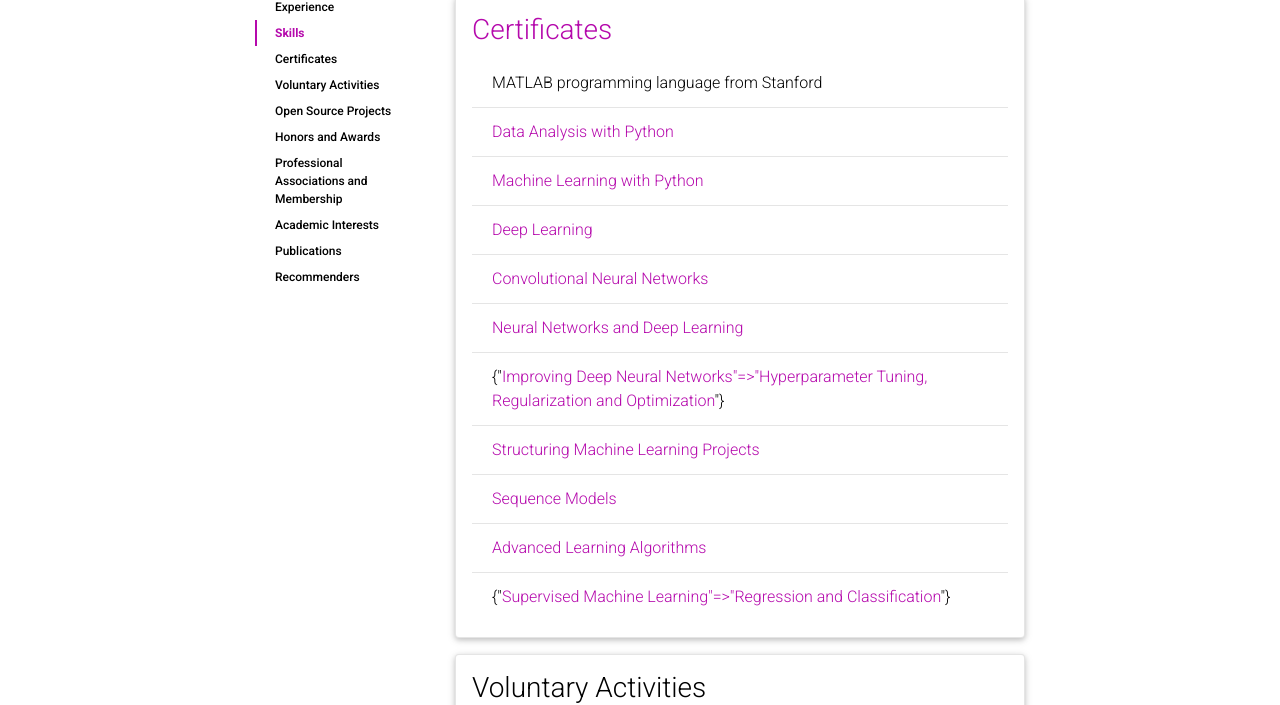
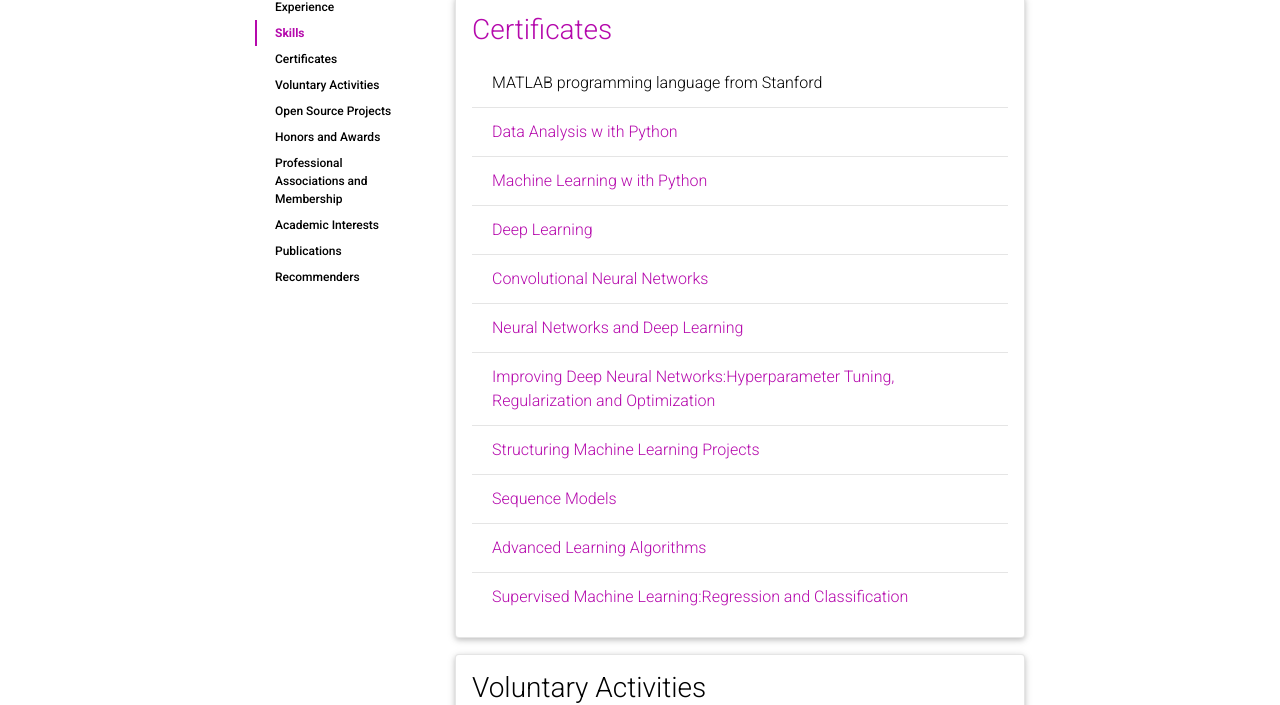
Before and after one commit to HodaZamani/HodaZamani.github.io, a Jekyll site: the page built from _pages/cv.md, in a window 1280 px wide and 1400 px high, scrolled down 1904 px. Shown: the part 138-843 px from the top of the window. Built offline with Jekyll 4.4.1, drawn with Linux system fonts in a browser that asks for light colours; comment, search, counter and statistics services are not loaded; a style sheet for code colours, icons or effects is not loaded; some of the changed text lies outside the part shown.

Commit message:
Update cv.yml

```diff
--- a/_data/cv.yml
+++ b/_data/cv.yml
@@ -5,7 +5,6 @@
       value: Hoda Zamani PhD in Artificial Intelligence and Robotics
     - name: Languages
       value: Persian, English
-
 - title: Education
   type: time_table
   contents:
@@ -24,7 +23,6 @@
         - Supervisor <a href="https://scholar.google.com/citations?user=sT0YnDIAAAAJ&hl=en">Dr. Mohammad H. Nadimi-Shahraki</a>
         - Advisor <a href="https://scholar.google.com/citations?user=VMf3wfMAAAAJ&hl=en">Dr. Amir H. Gandomi</a>
         - GPA 4/4
-
 - title: Experience
   type: time_table
   contents:
@@ -36,7 +34,7 @@
         - Collaborating on Activities and Projects at the Big Data Research Center
         - Leading an Innovation Project for the International Festival
         - Achieving the Best International Innovator Award
-    - title: Lecturer at the University
+    - title: Lecturer at the university
       institution: Somayeh University, Najafabad, Isfahan, Iran
       year: 2017-2019
       description:
@@ -48,7 +46,6 @@
       description:
         - C and C++ programming language
         - Python programming language
-
 - title: Skills
   type: list
   contents:
@@ -57,28 +54,27 @@
     - Data analysis, machine learning, and artificial intelligence libraries include NumPy, pandas, scikit-learn, TensorFlow, PyTorch, and Keras
     - Data structures and algorithms
     - Data analysis and visualization
-    - Machine learning and artificial intelligence concepts and techniques</a>
+    - Machine learning and artificial intelligence concepts and techniques
 
 - title: <a href="https://hodazamani.github.io/teaching/">Certificates</a>
   type: list
   contents:
     - MATLAB programming language from Stanford
-    - <a href="https://www.coursera.org/account/accomplishments/verify/TX2ABAM42Q5B/">Data Analysis with Python</a>
-    - <a href="https://www.coursera.org/account/accomplishments/verify/7FMQNXDEHSY9">Machine Learning with Python</a>
+    - <a href="https://www.coursera.org/account/accomplishments/verify/TX2ABAM42Q5B/">Data Analysis w ith Python</a>
+    - <a href="https://www.coursera.org/account/accomplishments/verify/7FMQNXDEHSY9">Machine Learning w ith Python</a>
     - <a href="https://coursera.org/verify/specialization/K7NP2LERGS38">Deep Learning</a>
     - <a href="https://www.coursera.org/account/accomplishments/verify/P6HKBBTVVQWD/">Convolutional Neural Networks</a>
     - <a href="https://www.coursera.org/account/accomplishments/verify/75QLMGGST7BR">Neural Networks and Deep Learning</a>
-    - <a href="https://www.coursera.org/account/accomplishments/verify/HLM2V45NPQLD/">Improving Deep Neural Networks: Hyperparameter Tuning, Regularization and Optimization</a>
+    - <a href="https://www.coursera.org/account/accomplishments/verify/HLM2V45NPQLD/">Improving Deep Neural Networks:Hyperparameter Tuning, Regularization and Optimization</a>
     - <a href="https://coursera.org/verify/7N6FYTQPM2EZ">Structuring Machine Learning Projects</a>
     - <a href="https://coursera.org/verify/EV5Y6D5FA9YQ">Sequence Models</a>
     - <a href="https://www.coursera.org/account/accomplishments/verify/HVXGRU4EVBFQ">Advanced Learning Algorithms</a>
-    - <a href="https://coursera.org/verify/P8RNDUHS2N5C">Supervised Machine Learning: Regression and Classification</a>
+    - <a href="https://coursera.org/verify/P8RNDUHS2N5C">Supervised Machine Learning:Regression and Classification</a>
 
 - title: Voluntary Activities
   type: list
   contents:
-    - Peer reviewer for scientific journals from Elsevier, Springer, and MDPI</a>
-
+    - Peer reviewer for scientific journals from Elsevier, Springer, and MDPI
 - title: Open Source Projects
   type: time_table
   contents:
@@ -107,7 +103,7 @@
     - year: 2023
       items:
         - Best PhD researcher award
-        - Best theory paper over three years (2020-2022) from Elsevier
+        - Best theory paper over three years (2020-2022) from Elsever
     - year: 2024
       items:
         - Recognized as a Top 2% Scientist by Elsevier and Stanford University in Artificial Intelligence and Image Processing, 2024
@@ -124,16 +120,15 @@
     - Member of the International Association of Engineers
     - <a href="https://usern.tums.ac.ir/">Member of Universal Scientific Education and Research Network</a>
     - <a href="https://usern.tums.ac.ir/Group/Info/IBDAM">Member and managing director of the Intelligent Big Data Analysis in Medicine group</a>
-
 - title: Academic Interests
   type: nested_list
   contents:
     - title: Data analysis
       items:
         - Developing new methods and tools for data collection, cleaning, integration, and visualization
-        - Applying statistical techniques to analyze different data types, such as numerical, categorical, image, textual, spatial, temporal, and network data
-        - Discovering and validating causal relationships, hypotheses, and models from data
-        - Evaluating the quality, reliability, and reproducibility of data analysis results
+        -  Applying statistical techniques to analyze different data types, such as numerical, categorical, image, textual, spatial, temporal, and network data
+        -  Discovering and validating causal relationships, hypotheses, and models from data
+        -  Evaluating the quality, reliability, and reproducibility of data analysis results
     - title: Machine learning algorithms
       items:
         - Developing new algorithms and models that can handle complex, high-dimensional, and noisy data
@@ -143,7 +138,7 @@
       items:
         - Developing new algorithms and models that can handle the complexity, uncertainty, and scalability of large-scale optimization problems
         - Exploring the theoretical properties and guarantees of large-scale optimization methods, such as convergence, robustness, and efficiency
-        - Applying large-scale optimization techniques to solve challenging problems in various domains, such as artificial intelligence, energy, transportation, and health</a>
+        - Applying large-scale optimization techniques to solve challenging problems in various domains, such as artificial intelligence, energy, transportation, and health
 
 - title: <a href="https://scholar.google.com/citations?user=bpZOZWsAAAAJ&hl=en">Publications</a>
   type: list
```
